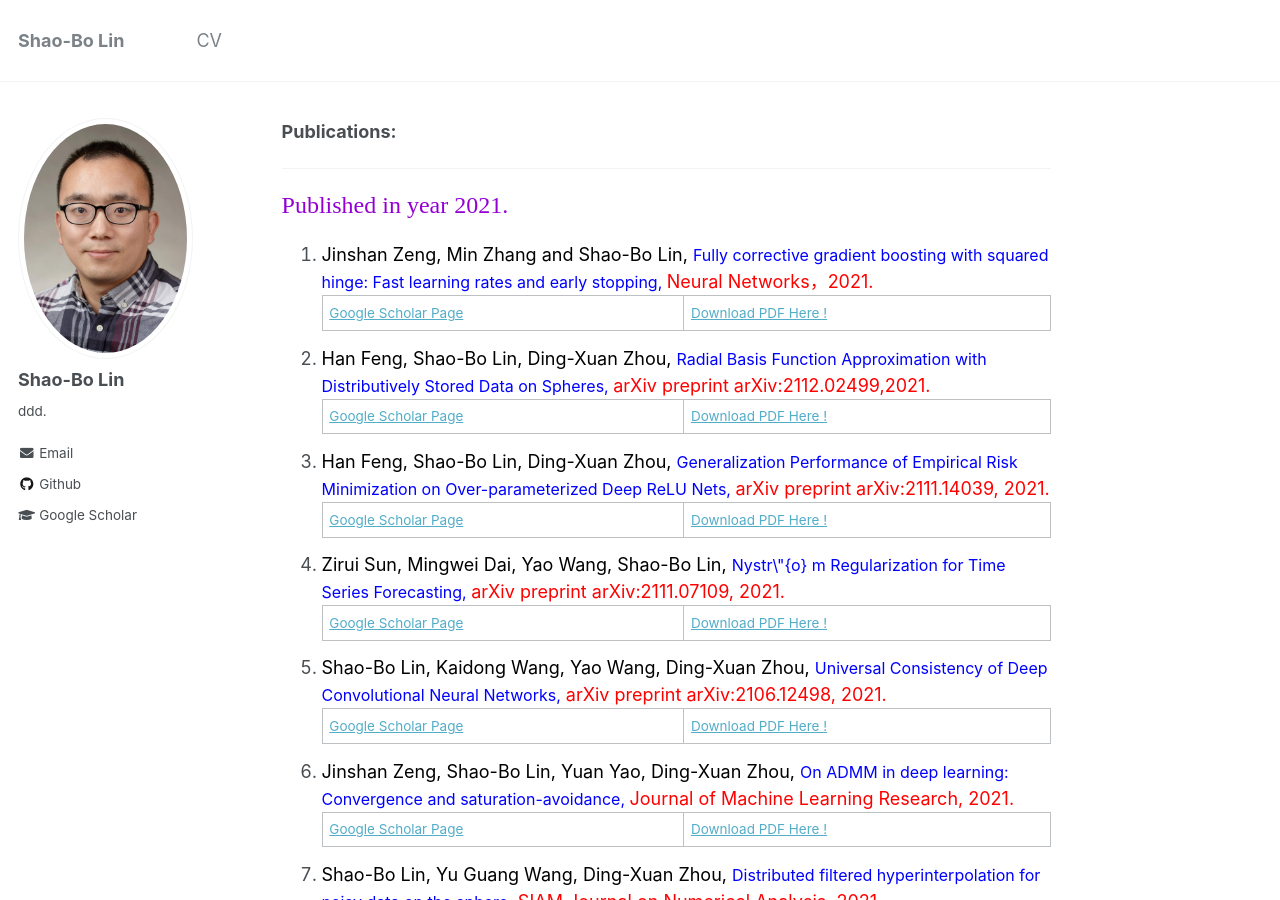
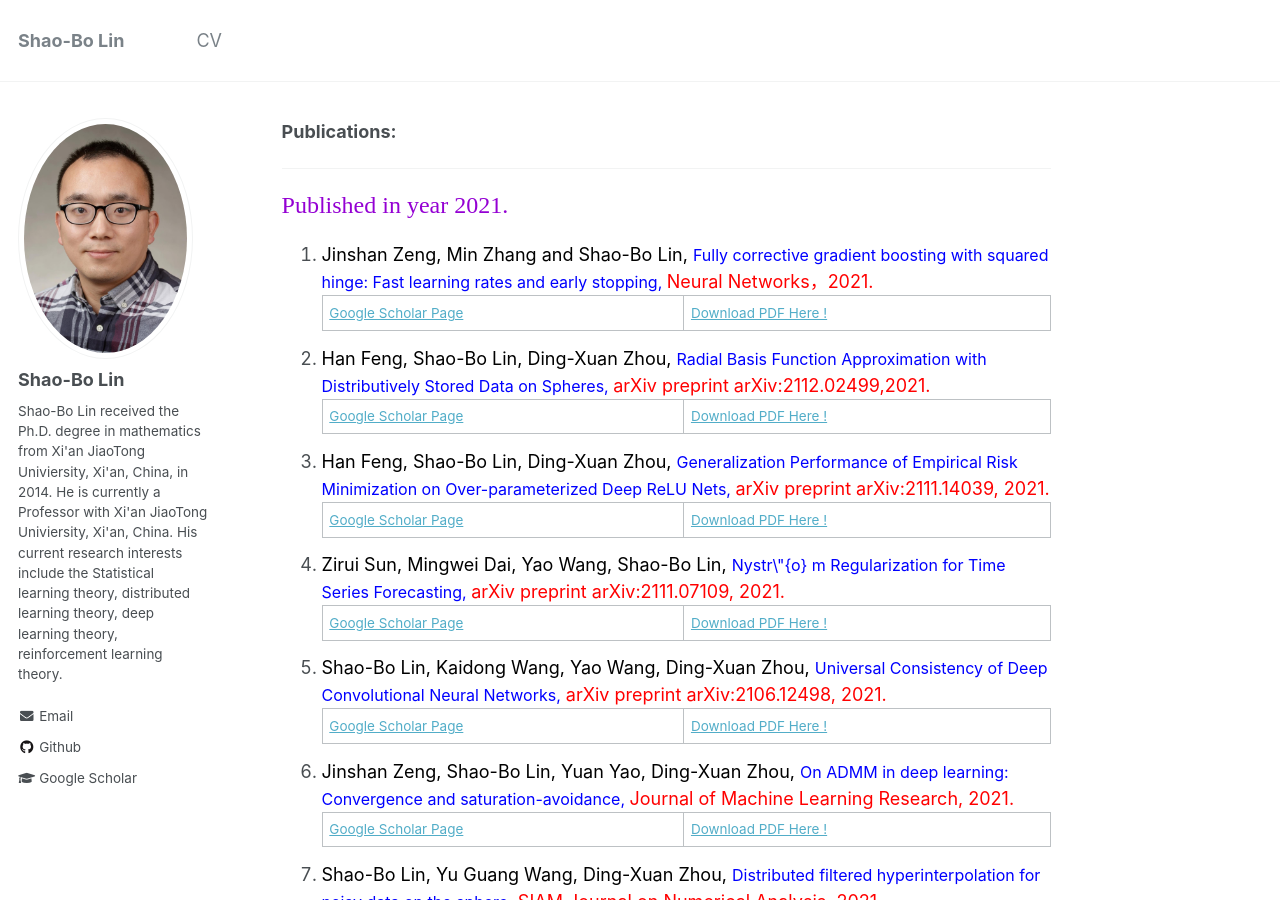
Before and after one commit to JxwangLearningTheory/JxwangLearningTheory.github.io, a Jekyll site: the page built from _pages/about.md, in a window 1280 px wide and 900 px high. Built offline with Jekyll 4.4.1, drawn with Linux system fonts in a browser that asks for light colours.

Commit message:
Update _config.yml

```diff
--- a/_config.yml
+++ b/_config.yml
@@ -82,7 +82,7 @@ analytics:
 author:
   name             : "Shao-Bo Lin"
   avatar           : "ShaoboLin.jpg"
-  bio              : "ddd."
+  bio              : "Shao-Bo Lin received the Ph.D. degree in mathematics from Xi'an JiaoTong Univiersity, Xi'an, China, in 2014. He is currently a Professor with Xi'an JiaoTong Univiersity, Xi'an, China. His current research interests include the Statistical learning theory, distributed learning theory, deep learning theory, reinforcement learning theory."
   location         : #"Location"
   employer         :
   pubmed           : # "https://www.ncbi.nlm.nih.gov/pubmed/?term=john+snow"
```
